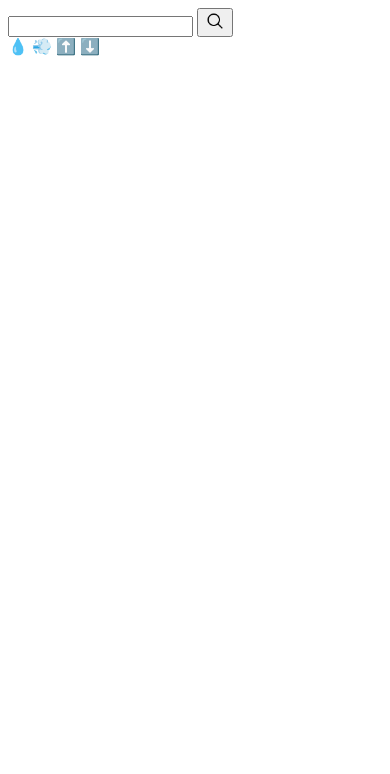
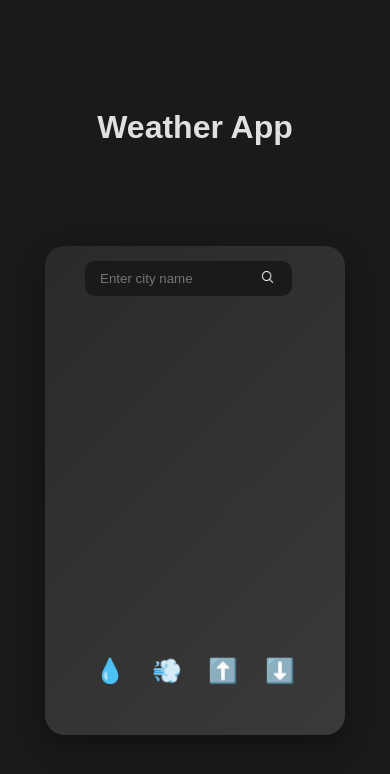
Before and after one commit to antonmakarovv/JS-Weather-App, a plain HTML site: page index.html in a window 390 px wide. Drawn offline with Linux system fonts and the light colour scheme.

Commit message:
Complete styles.css

```diff
--- a/Weather-App/styles.css
+++ b/Weather-App/styles.css
@@ -0,0 +1,128 @@
+* {
+  margin: 0;
+  padding: 0;
+  box-sizing: border-box;
+}
+
+body {
+  font-family: Arial, Helvetica, sans-serif;
+  background-color: #1a1a1a;
+  color: #e0e0e0;
+  display: flex;
+  align-items: center;
+  justify-content: center;
+  min-height: 100dvh;
+  overflow: hidden;
+}
+
+h1 {
+  text-align: center;
+  margin-bottom: 100px;
+}
+
+.app-container {
+  background: linear-gradient(135deg, #2a2a2a, #3a3a3a);
+  padding: 15px 40px 40px 40px;
+  border-radius: 20px;
+  box-shadow: 0 10px 30px rgba(0, 0, 0, 0.4);
+  text-align: center;
+  max-width: 400px;
+  width: 400px;
+  position: relative;
+  overflow: hidden;
+  animation: fadeIn 1s ease-in-out;
+}
+
+@keyframes fadeIn {
+  from { opacity: 0; transform: translateY(20px); }
+  to { opacity: 1; transform: translateY(0); }
+}
+
+.main-weather-page {
+  height: 320px;
+}
+
+.city-name-input {
+  padding: 10px 30px;
+  border: none;
+  border-radius: 10px;
+  display: block;
+  background-color:#1a1a1a;
+  margin-bottom: 20px;
+  color: white;
+}
+
+.get-weather-btn {
+  position: absolute;
+  top: 15px;
+  right: 60px;
+  border: none;
+  padding: 5px 10px;
+  border-radius: 10px;
+  cursor: pointer;
+  background-color: #1a1a1a;
+  height: 35px;
+  transition: all 0.3s ease-in-out;
+}
+
+.get-weather-btn:hover {
+  background-color: #2a2a2a;
+}
+
+.get-weather-btn:active {
+  transform: scale(1.1);
+
+}
+
+img {
+  filter: invert(100%)
+}
+
+.weather-icon {
+  font-size: 80px;
+  margin-bottom: 15px;
+  color: #87ceeb;
+}
+
+.city-name {
+  font-size: 32px;
+  margin-bottom: 20px;
+  color: #c0c0c0;
+}
+
+.temperature {
+  font-size: 72px;
+  font-weight: bold;
+  margin-bottom: 10px;
+}
+
+.description {
+  font-size: 20px;
+  color: #a0a0a0;
+  margin-bottom: 30px;
+}
+
+.second-weather-page {
+  display: flex;
+  justify-content: space-between;
+}
+
+.detail {
+  transform: scale(1.5);
+  margin: 15px;
+}
+
+.data {
+  font-size: 20px;
+  color: #d8d6d6;
+}
+
+@media (max-width: 600px) {
+  .app-container {
+    width: 300px
+  }
+
+  .city-name-input {
+    padding: 10px 15px;
+  }
+}
--- a/index.html
+++ b/index.html
@@ -8,29 +8,38 @@
 </head>
 <body>
   <main>
+    <h1>Weather App</h1>
     <div class="app-container">
-      <input type="text" name="city-name" class="city-name-input" />
+      <input placeholder="Enter city name" type="text" name="city-name" class="city-name-input" />
       <button type="button" class="get-weather-btn">
-        <img src="Weather-App/icons/magnifier.png" alt="Magnifier Icon" width="20">
+        <img src="Weather-App/icons/magnifier.png" alt="Magnifier Icon" width="15.5">
       </button>
       <div class="weather-container">
         <div class="main-weather-page">
-           <span class="weather-icon"></span>
-           <span class="temperature"></span>
-           <span class="city-name"></span>
-           <span class="description"></span>
+           <div class="weather-icon"></div>
+           <div class="temperature"></div>
+           <div class="city-name"></div>
+           <div class="description"></div>
         </div>
         <div class="second-weather-page">
-          <span class="detail humidity-icon">💧</span>
-          <span class="humidity"></span>
-          <span class="detail wind-speed-icon">💨</span>
-          <span class="wind-speed"></span>
-          <span class="detail temp-max">⬆️</span>
-          <span class="temp-max"></span>
-          <span class="detail temp-min-icon">⬇️</span>
-          <span class="temp-min"></span>
+          <div>
+            <p class="detail humidity-icon">💧</p>
+            <p class="data humidity"></p>
+          </div>
+          <div>
+            <p class="detail wind-speed-icon">💨</p>
+            <p class="data wind-speed"></p>
+          </div>
+          <div>
+            <p class="detail temp-max-icon">⬆️</p>
+            <p class="data temp-max"></p>
+          </div>
+          <div>
+            <p class="detail temp-min-icon">⬇️</p>
+            <p class="data temp-min"></p>
+          </div>
+
         </div>
-      </div>
     </div>
   </main>
   <script src="Weather-App/script.js"></script>
```
